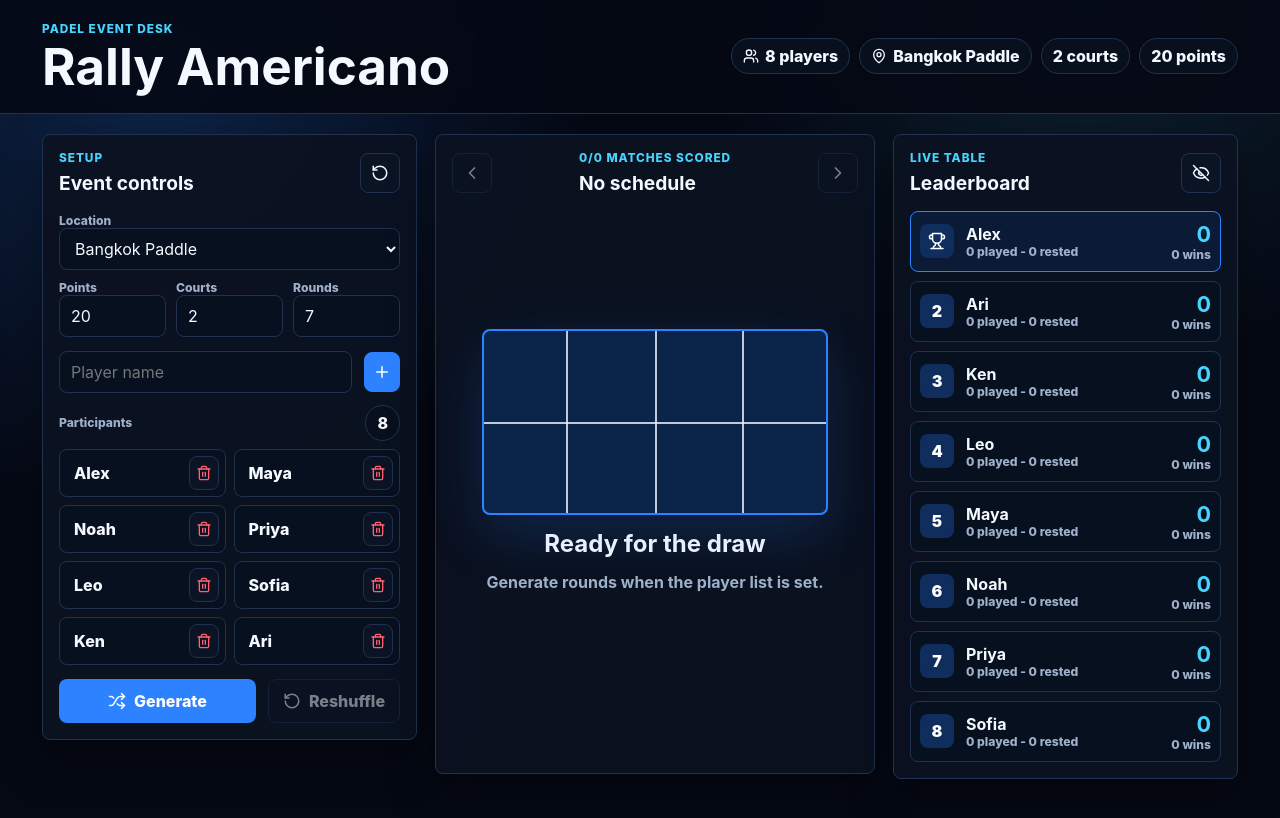
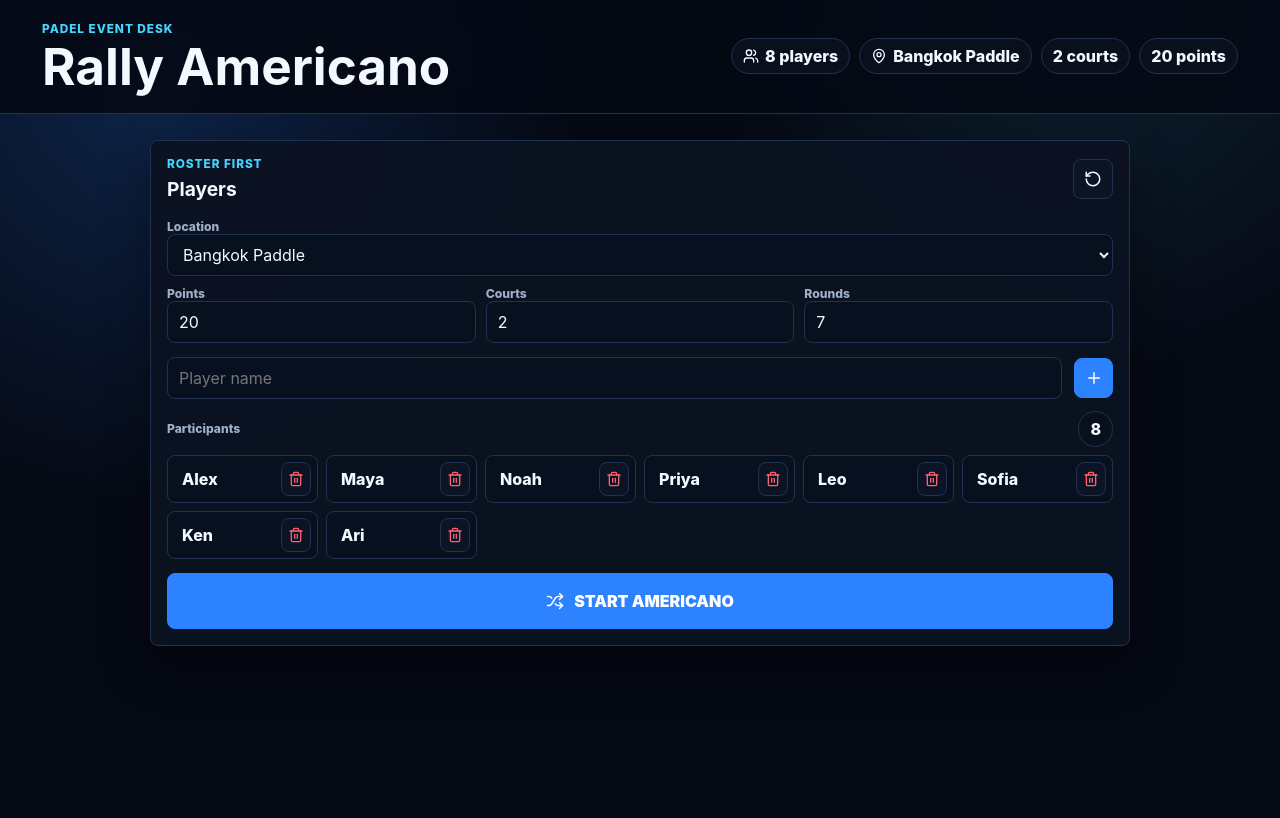
Before and after one commit to veersethisteam2214-sys/RallyAmericano, a React (Vite) app: page / in a window 1280 px wide. Shown: the top 818 px of the page. Built offline with nearby package versions, Linux system fonts and the light colour scheme.

Commit message:
Add roster-first start flow

```diff
--- a/src/App.tsx
+++ b/src/App.tsx
@@ -59,6 +59,7 @@ type LeaderboardRow = {
 };
 
 type VenueId = "bangkok-paddle" | "sterling-sporting-center";
+type AppScreen = "setup" | "tracking";
 
 type PersistedState = {
   players: Player[];
@@ -561,8 +562,12 @@ function calculateLeaderboard(
 }
 
 function App() {
+  const [screen, setScreen] = useState<AppScreen>("setup");
   const [players, setPlayers] = useState<Player[]>(starterPlayers);
   const [newPlayerName, setNewPlayerName] = useState("");
+  const [trackingNewPlayerName, setTrackingNewPlayerName] = useState("");
+  const [selectedPlayerId, setSelectedPlayerId] = useState<string | null>(null);
+  const [addingDuringEvent, setAddingDuringEvent] = useState(false);
   const [venueId, setVenueId] = useState<VenueId>("bangkok-paddle");
   const [pointsPerGame, setPointsPerGame] = useState(20);
   const [courtCount, setCourtCount] = useState(2);
@@ -620,18 +625,31 @@ function App() {
   const maxCourts = Math.min(recommendedCourts(players.length), selectedVenue.courts.length);
   const currentRoundComplete = isRoundComplete(active, pointsPerGame);
 
-  function addPlayer() {
-    const name = newPlayerName.trim();
+  function addPlayerByName(nameInput: string) {
+    const name = nameInput.trim();
     if (!name) return;
     const nextPlayers = [...players, { id: createId(), name }];
     setPlayers(nextPlayers);
+    rebuildScheduleForRosterChange(nextPlayers);
+  }
+
+  function addPlayer() {
+    addPlayerByName(newPlayerName);
     setNewPlayerName("");
-    rebuildScheduleForRosterChange(nextPlayers);
+  }
+
+  function addTrackingPlayer() {
+    addPlayerByName(trackingNewPlayerName);
+    setTrackingNewPlayerName("");
+    setAddingDuringEvent(false);
   }
 
   function removePlayer(id: string) {
     const nextPlayers = players.filter((player) => player.id !== id);
     setPlayers(nextPlayers);
+    if (selectedPlayerId === id) {
+      setSelectedPlayerId(null);
+    }
     rebuildScheduleForRosterChange(nextPlayers);
   }
 
@@ -684,6 +702,15 @@ function App() {
     setSchedule(nextSchedule);
     setActiveRound(0);
     setScheduleSeed(nextSeed);
+  }
+
+  function startAmericano() {
+    if (!schedule.length) {
+      generateNewSchedule();
+    }
+    setSelectedPlayerId(null);
+    setAddingDuringEvent(false);
+    setScreen("tracking");
   }
 
   function refreshSchedule() {
@@ -785,12 +812,13 @@ function App() {
         </div>
       </header>
 
-      <main className="workspace">
-        <section className="setup-panel" aria-label="Event setup">
+      {screen === "setup" ? (
+        <main className="start-screen">
+          <section className="setup-panel start-panel" aria-label="Event setup">
           <div className="section-title">
             <div>
-              <p className="eyebrow">Setup</p>
-              <h2>Event controls</h2>
+              <p className="eyebrow">Roster first</p>
+              <h2>Players</h2>
             </div>
             <button className="icon-button" type="button" onClick={applyRecommended} title="Recommended setup">
               <RotateCcw size={18} />
@@ -885,13 +913,83 @@ function App() {
           </div>
 
           <div className="action-row">
-            <button className="primary-button" type="button" disabled={players.length < 4} onClick={() => generateNewSchedule()}>
-              <Shuffle size={18} /> Generate
-            </button>
-            <button className="secondary-button" type="button" disabled={!schedule.length} onClick={refreshSchedule}>
-              <RotateCcw size={18} /> Reshuffle
+            <button className="start-button" type="button" disabled={players.length < 4} onClick={startAmericano}>
+              <Shuffle size={18} /> Start AMERICANO
             </button>
           </div>
+        </section>
+        </main>
+      ) : (
+      <main className="workspace tracking-workspace">
+        <section className="participants-panel" aria-label="Participants">
+          <div className="section-title">
+            <div>
+              <p className="eyebrow">Event roster</p>
+              <h2>Participants</h2>
+            </div>
+            <button
+              className="primary-icon"
+              type="button"
+              onClick={() => {
+                setAddingDuringEvent((current) => !current);
+                setSelectedPlayerId(null);
+              }}
+              title="Add player"
+            >
+              <Plus size={18} />
+            </button>
+          </div>
+
+          {addingDuringEvent ? (
+            <div className="inline-editor">
+              <input
+                type="text"
+                value={trackingNewPlayerName}
+                onChange={(event) => setTrackingNewPlayerName(event.target.value)}
+                onKeyDown={(event) => {
+                  if (event.key === "Enter") addTrackingPlayer();
+                }}
+                placeholder="Player name"
+              />
+              <button className="primary-button" type="button" onClick={addTrackingPlayer}>
+                Add
+              </button>
+            </div>
+          ) : null}
+
+          <div className="participant-chip-grid">
+            {players.map((player) => (
+              <button
+                key={player.id}
+                className={selectedPlayerId === player.id ? "participant-chip active" : "participant-chip"}
+                type="button"
+                onClick={() => {
+                  setSelectedPlayerId((current) => (current === player.id ? null : player.id));
+                  setAddingDuringEvent(false);
+                }}
+              >
+                {player.name || "Unnamed"}
+              </button>
+            ))}
+          </div>
+
+          {selectedPlayerId ? (
+            <div className="inline-editor">
+              <input
+                type="text"
+                value={players.find((player) => player.id === selectedPlayerId)?.name ?? ""}
+                onChange={(event) => updatePlayerName(selectedPlayerId, event.target.value)}
+                aria-label="Edit selected player"
+              />
+              <button className="secondary-button danger-button" type="button" onClick={() => removePlayer(selectedPlayerId)}>
+                <Trash2 size={16} /> Delete
+              </button>
+            </div>
+          ) : null}
+
+          <button className="secondary-button full-width-button" type="button" onClick={() => setScreen("setup")}>
+            Edit event setup
+          </button>
         </section>
 
         <section className="round-panel" aria-label="Round scoring">
@@ -1051,6 +1149,7 @@ function App() {
           </div>
         </aside>
       </main>
+      )}
     </div>
   );
 }
--- a/src/styles.css
+++ b/src/styles.css
@@ -117,6 +117,16 @@ button:disabled {
   white-space: nowrap;
 }
 
+.start-screen {
+  min-height: calc(100vh - 104px);
+  padding: 26px clamp(16px, 4vw, 42px) 42px;
+}
+
+.start-panel {
+  max-width: 980px;
+  margin: 0 auto;
+}
+
 .workspace {
   display: grid;
   grid-template-columns: minmax(330px, 400px) minmax(440px, 1fr) minmax(300px, 360px);
@@ -125,7 +135,12 @@ button:disabled {
   align-items: start;
 }
 
+.tracking-workspace {
+  grid-template-columns: minmax(260px, 320px) minmax(440px, 1fr) minmax(300px, 360px);
+}
+
 .setup-panel,
+.participants-panel,
 .round-panel,
 .leaderboard-panel {
   background: rgba(11, 18, 32, 0.94);
@@ -135,6 +150,7 @@ button:disabled {
 }
 
 .setup-panel,
+.participants-panel,
 .round-panel,
 .leaderboard-panel {
   padding: 16px;
@@ -284,6 +300,22 @@ select:focus {
   flex: 1;
 }
 
+.start-button {
+  min-height: 56px;
+  display: inline-flex;
+  align-items: center;
+  justify-content: center;
+  gap: 10px;
+  width: 100%;
+  border: 1px solid var(--blue);
+  border-radius: 8px;
+  background: var(--blue);
+  color: #ffffff;
+  font-size: 1rem;
+  font-weight: 950;
+  text-transform: uppercase;
+}
+
 .secondary-button {
   background: #0a1425;
   color: var(--ink);
@@ -292,6 +324,51 @@ select:focus {
 
 .action-row {
   margin-top: 14px;
+}
+
+.participant-chip-grid {
+  display: grid;
+  grid-template-columns: repeat(auto-fit, minmax(112px, 1fr));
+  gap: 8px;
+  margin-top: 14px;
+}
+
+.participant-chip {
+  min-height: 42px;
+  padding: 8px 10px;
+  overflow: hidden;
+  border: 1px solid var(--line);
+  border-radius: 8px;
+  background: #07101f;
+  color: var(--ink);
+  font-weight: 850;
+  text-align: left;
+  text-overflow: ellipsis;
+  white-space: nowrap;
+}
+
+.participant-chip.active {
+  border-color: var(--line-bright);
+  background: #0b1b36;
+  color: var(--cyan);
+}
+
+.inline-editor {
+  display: grid;
+  grid-template-columns: minmax(0, 1fr) auto;
+  gap: 8px;
+  margin-top: 12px;
+}
+
+.full-width-button {
+  width: 100%;
+  margin-top: 14px;
+}
+
+.danger-button {
+  color: #ffffff;
+  border-color: rgba(255, 96, 112, 0.5);
+  background: rgba(255, 96, 112, 0.14);
 }
 
 .round-toolbar {
@@ -573,6 +650,10 @@ select:focus {
   .leaderboard-panel {
     grid-column: 1 / -1;
   }
+
+  .participants-panel {
+    grid-row: span 2;
+  }
 }
 
 @media (max-width: 900px) {
@@ -606,7 +687,8 @@ select:focus {
   }
 
   .field-grid,
-  .match-board {
+  .match-board,
+  .inline-editor {
     grid-template-columns: 1fr;
   }
 
```
